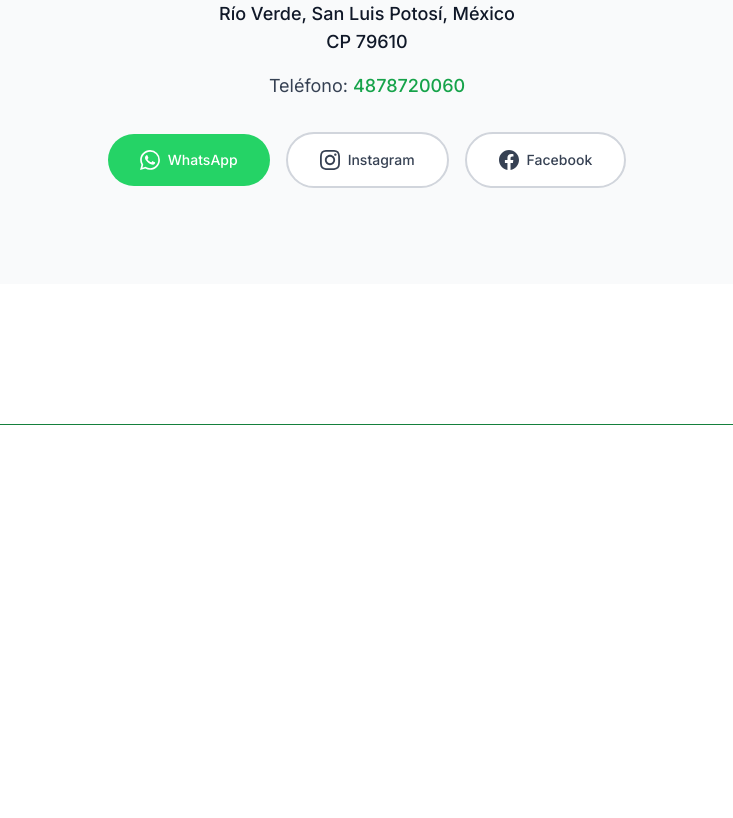
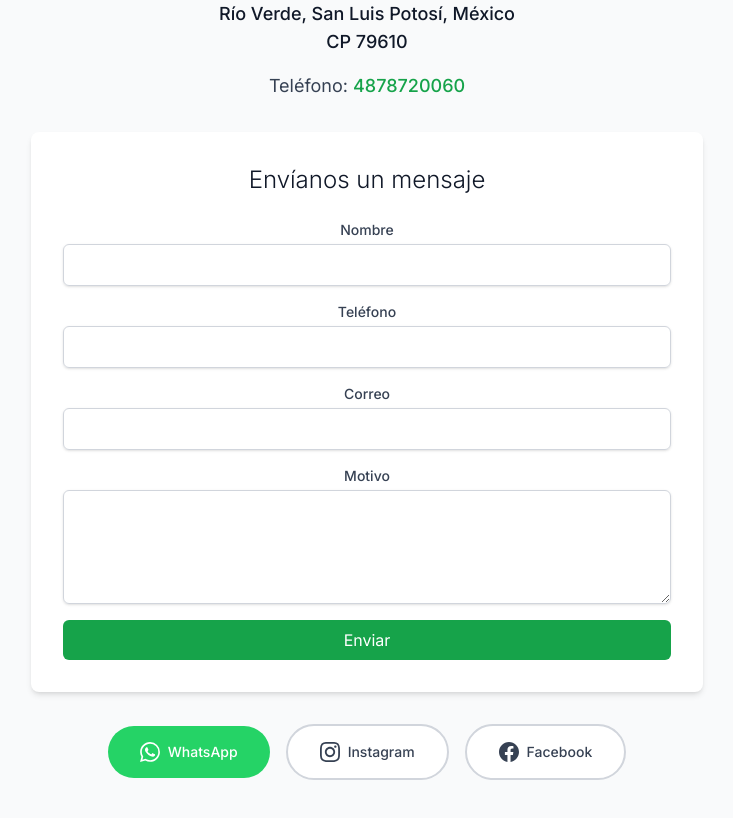
Before and after one commit to emmanuelrdc/studione, a Next.js app: page / in a window 1280 px wide. Shown: the part 4180-4998 px from the top of the page, without its empty margins (273-1006 px from the left). Before the commit the page ends 4709 px from the top, so only its background shows below. Built offline with nearby package versions, Linux system fonts and the light colour scheme; no server answers.

Commit message:
Configuracion SEO

```diff
--- a/app/layout.tsx
+++ b/app/layout.tsx
@@ -1,4 +1,4 @@
-import type { Metadata } from "next";
+import type { Metadata, Viewport } from "next";
 import { Inter } from "next/font/google";
 import { defaultMetadata } from "@/lib/seo-metadata";
 import "./globals.css";
@@ -9,20 +9,22 @@
   display: "swap",
 });
 
+const SITE_URL = process.env.NEXT_PUBLIC_SITE_URL || 'https://studione.vercel.app';
+
 export const metadata: Metadata = {
   ...defaultMetadata,
   alternates: {
-    canonical: 'https://studioone-hazel.vercel.app',
+    canonical: SITE_URL,
   },
   openGraph: {
     title: "Studio One | Estética profesional",
     description:
       "Más de 39 años de experiencia en belleza, maquillaje, peinados y cuidado del cabello.",
-    url: "https://studioone-hazel.vercel.app",
+    url: SITE_URL,
     siteName: "Studio One",
     images: [
       {
-        url: "https://studioone-hazel.vercel.app/og-image.jpg",
+        url: `${SITE_URL}/og-image.jpg`,
         width: 1200,
         height: 630,
         alt: "Studio One Estética",
@@ -36,8 +38,25 @@
     title: "Studio One | Estética profesional",
     description:
       "Más de 39 años de experiencia en belleza, maquillaje, peinados y cuidado del cabello.",
-    images: ["https://studioone-hazel.vercel.app/og-image.jpg"],
+    images: [`${SITE_URL}/og-image.jpg`],
   },
+  robots: {
+    index: true,
+    follow: true,
+    googleBot: {
+      index: true,
+      follow: true,
+      'max-video-preview': -1,
+      'max-image-preview': 'large',
+      'max-snippet': -1,
+    },
+  },
+};
+
+export const viewport: Viewport = {
+  width: 'device-width',
+  initialScale: 1,
+  maximumScale: 1,
 };
 
 export default function RootLayout({
@@ -58,13 +77,13 @@
               name: 'Studio One',
               description:
                 'Estética en Río Verde, San Luis Potosí. Servicios de maquillaje, peinados, faciales, tintes, cortes y venta de cosméticos.',
-              url: 'https://studioone-hazel.vercel.app',
-              logo: 'https://studioone-hazel.vercel.app/og-image.jpg',
-              image: ['https://studioone-hazel.vercel.app/og-image.jpg'],
+              url: SITE_URL,
+              logo: `${SITE_URL}/og-image.jpg`,
+              image: [`${SITE_URL}/og-image.jpg`],
               telephone: '+524878720060',
               address: {
                 '@type': 'PostalAddress',
-                streetAddress: 'Gabriel Martínez 111, Zona Centro',
+                streetAddress: 'Gabriel Martínez Interior 2',
                 addressLocality: 'Río Verde',
                 addressRegion: 'San Luis Potosí',
                 addressCountry: 'MX'
--- a/components/contact.tsx
+++ b/components/contact.tsx
@@ -1,3 +1,7 @@
+'use client';
+
+import { useState } from 'react';
+
 export default function Contact() {
   const whatsappNumber = "524871077025";
   const whatsappMessage = encodeURIComponent(
@@ -5,6 +9,28 @@
   );
   const whatsappUrl = `https://wa.me/${whatsappNumber}?text=${whatsappMessage}`;
   const phoneNumber = "4878720060";
+
+  const [formData, setFormData] = useState({
+    name: '',
+    phone: '',
+    email: '',
+    reason: ''
+  });
+
+  const handleChange = (e: React.ChangeEvent<HTMLInputElement | HTMLTextAreaElement>) => {
+    setFormData({
+      ...formData,
+      [e.target.name]: e.target.value
+    });
+  };
+
+  const handleSubmit = (e: React.FormEvent) => {
+    e.preventDefault();
+    // Aquí puedes agregar lógica para enviar el formulario, por ejemplo, a un servidor o email
+    alert('Formulario enviado: ' + JSON.stringify(formData, null, 2));
+    // Reset form
+    setFormData({ name: '', phone: '', email: '', reason: '' });
+  };
 
   return (
     <section id="contacto" className="bg-gray-50 py-24 px-4 sm:px-6 lg:px-8">
@@ -36,6 +62,75 @@
                 {phoneNumber}
               </a>
             </p>
+          </div>
+
+          {/* Formulario de contacto */}
+          <div className="bg-white p-8 rounded-lg shadow-md">
+            <h3 className="text-2xl font-light text-gray-900 mb-6">Envíanos un mensaje</h3>
+            <form onSubmit={handleSubmit} className="space-y-4">
+              <div>
+                <label htmlFor="name" className="block text-sm font-medium text-gray-700">
+                  Nombre
+                </label>
+                <input
+                  type="text"
+                  id="name"
+                  name="name"
+                  value={formData.name}
+                  onChange={handleChange}
+                  required
+                  className="mt-1 block w-full px-3 py-2 border border-gray-300 rounded-md shadow-sm focus:outline-none focus:ring-primary-500 focus:border-primary-500"
+                />
+              </div>
+              <div>
+                <label htmlFor="phone" className="block text-sm font-medium text-gray-700">
+                  Teléfono
+                </label>
+                <input
+                  type="tel"
+                  id="phone"
+                  name="phone"
+                  value={formData.phone}
+                  onChange={handleChange}
+                  required
+                  className="mt-1 block w-full px-3 py-2 border border-gray-300 rounded-md shadow-sm focus:outline-none focus:ring-primary-500 focus:border-primary-500"
+                />
+              </div>
+              <div>
+                <label htmlFor="email" className="block text-sm font-medium text-gray-700">
+                  Correo
+                </label>
+                <input
+                  type="email"
+                  id="email"
+                  name="email"
+                  value={formData.email}
+                  onChange={handleChange}
+                  required
+                  className="mt-1 block w-full px-3 py-2 border border-gray-300 rounded-md shadow-sm focus:outline-none focus:ring-primary-500 focus:border-primary-500"
+                />
+              </div>
+              <div>
+                <label htmlFor="reason" className="block text-sm font-medium text-gray-700">
+                  Motivo
+                </label>
+                <textarea
+                  id="reason"
+                  name="reason"
+                  value={formData.reason}
+                  onChange={handleChange}
+                  required
+                  rows={4}
+                  className="mt-1 block w-full px-3 py-2 border border-gray-300 rounded-md shadow-sm focus:outline-none focus:ring-primary-500 focus:border-primary-500"
+                />
+              </div>
+              <button
+                type="submit"
+                className="w-full bg-primary-600 text-white py-2 px-4 rounded-md hover:bg-primary-700 focus:outline-none focus:ring-2 focus:ring-primary-500 focus:ring-offset-2"
+              >
+                Enviar
+              </button>
+            </form>
           </div>
 
           <div className="flex flex-col items-center justify-center gap-4 sm:flex-row">
--- a/lib/seo-metadata.ts
+++ b/lib/seo-metadata.ts
@@ -1,6 +1,6 @@
 import type { Metadata } from 'next'
 
-const SITE_URL = 'https://studione.vercel.app'
+const SITE_URL = process.env.NEXT_PUBLIC_SITE_URL || 'https://studione.vercel.app'
 
 export const defaultMetadata: Metadata = {
   metadataBase: new URL(SITE_URL),
```
